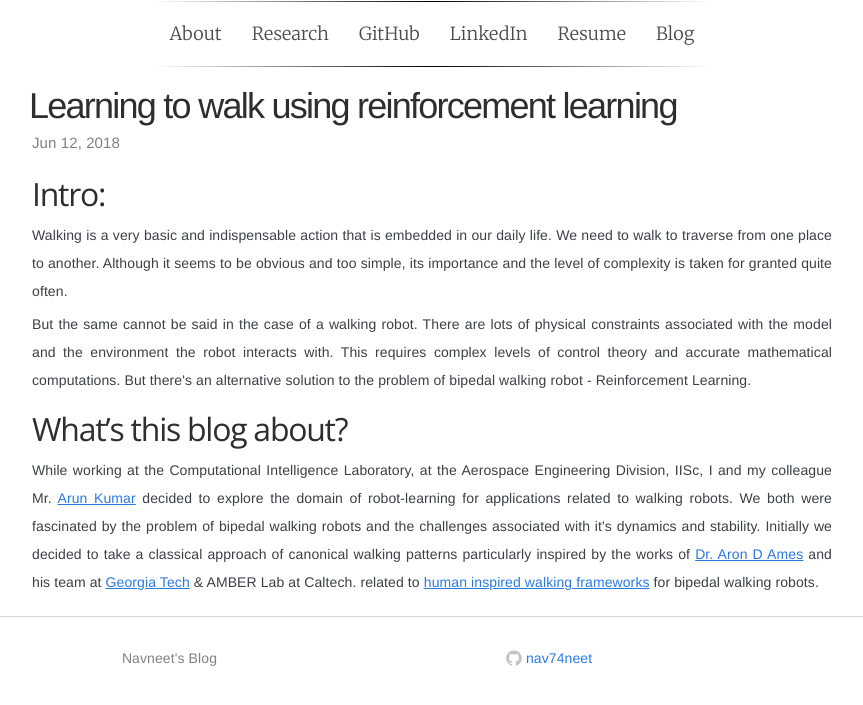
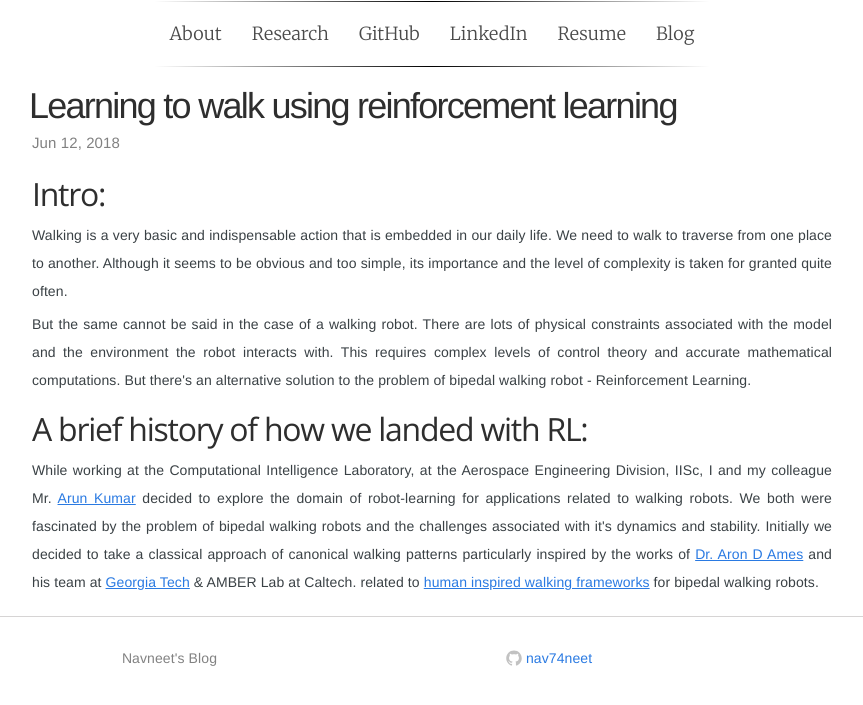
Before and after one commit to navuboy/navuboy.github.io, a Jekyll site: the page built from _posts/2018-06-12-ddpg.md, in a window 1280 px wide. Shown: the top 705 px of the page, without its empty margins (208-1071 px from the left). Built offline with Jekyll 4.4.1, drawn with Linux system fonts in a browser that asks for light colours; some web fonts are replaced.

Commit message:
Updated post

```diff
--- a/_posts/2018-06-12-ddpg.md
+++ b/_posts/2018-06-12-ddpg.md
@@ -11,5 +11,5 @@ tags: reinforcement learning, ddpg, bipedal walking,
 <p style="text-align:justify">Walking is a very basic and indispensable action that is embedded in our daily life. We need to walk to traverse from one place to another. Although it seems to be obvious and too simple, its importance and the level of complexity is taken for granted quite often.</p>
 <p style="text-align:justify">But the same cannot be said in the case of a walking robot. There are lots of physical constraints associated with the model and the environment the robot interacts with. This requires complex levels of control theory and accurate mathematical computations. But there's an alternative solution to the problem of bipedal walking robot - Reinforcement Learning.</p>
 
-## What's this blog about?
+## A brief history of how we landed with RL:
 <p style="text-align:justify">While working at the Computational Intelligence Laboratory, at the Aerospace Engineering Division, IISc, I and my colleague Mr. <a href="https://www.linkedin.com/in/ioarun/" class="md-link">Arun Kumar</a> decided to explore the domain of robot-learning for applications related to walking robots. We both were fascinated by the problem of bipedal walking robots and the challenges associated with it's dynamics and stability. Initially we decided to take a classical approach of canonical walking patterns particularly inspired by the works of  <a href="http://ames.gatech.edu/" class="md-link"> Dr. Aron D Ames</a> and his team at <a href="https://www.gatech.edu/" class="md-link">Georgia Tech</a> & AMBER Lab at Caltech. related to <a href="http://ames.gatech.edu/ijbbr_2014.pdf" class="md-link">human inspired walking frameworks</a> for bipedal walking robots.</p>
```
